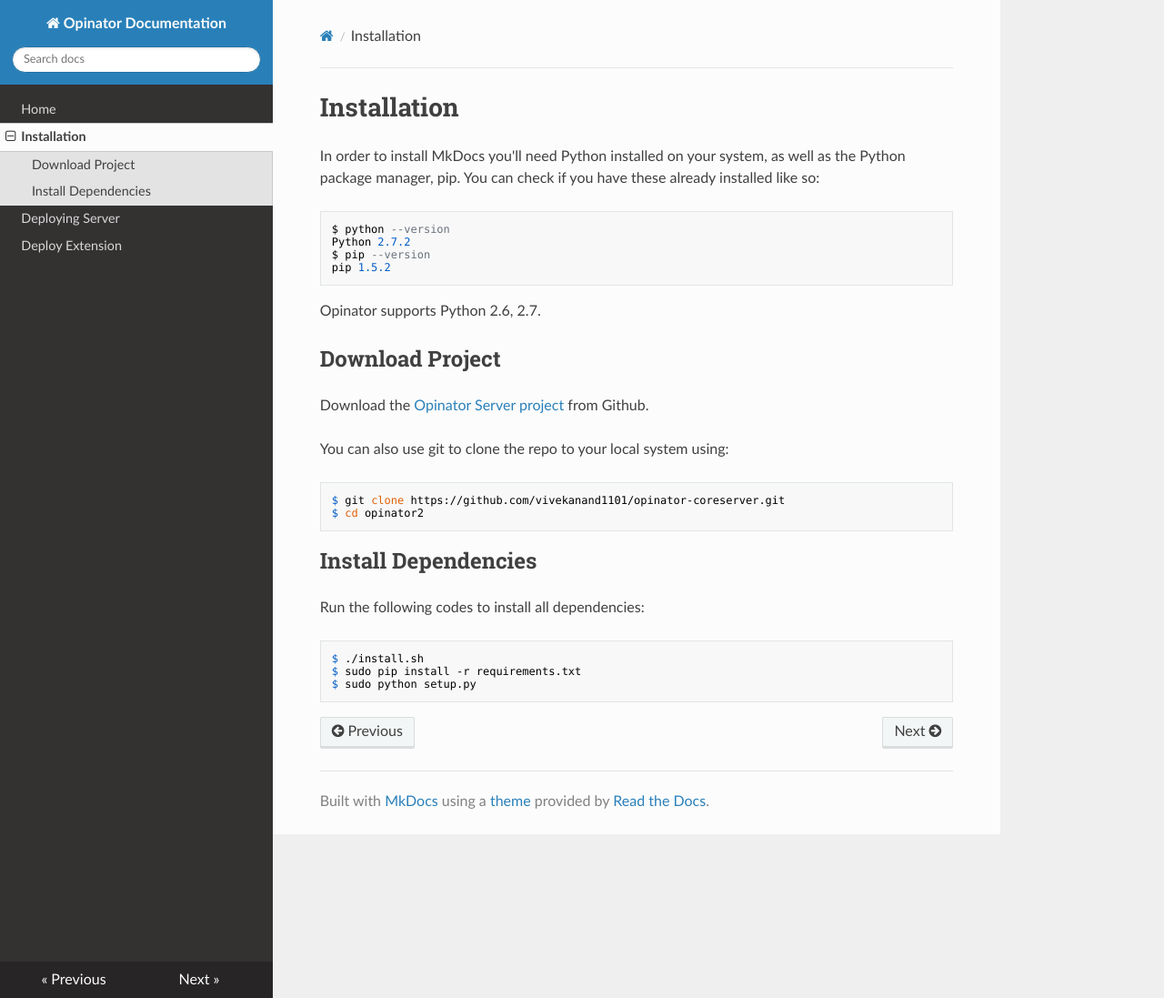
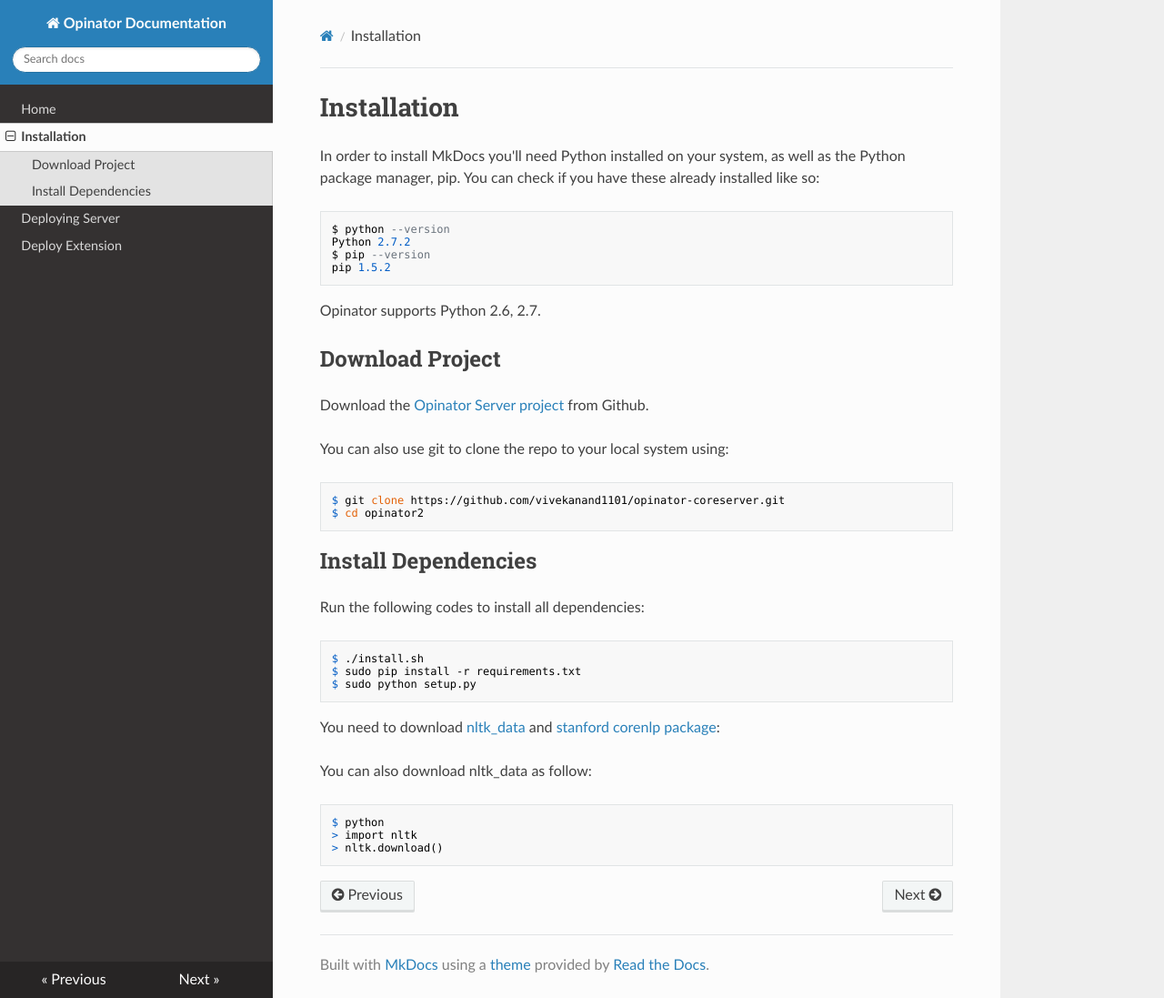
Before and after one commit to SaptakS/apercis-docs, an MkDocs documentation site: the page built from docs/install.md, in a window 1280 px wide and 1097 px high. Shown: the whole window at 91% size. Built offline with MkDocs 1.6.1, drawn with Linux system fonts in a browser that asks for light colours; nearby versions of some CDN libraries; old or Windows-style settings are respelled for this version of MkDocs.

Commit message:
Update install.md

````diff
--- a/docs/install.md
+++ b/docs/install.md
@@ -28,3 +28,12 @@
 $ sudo pip install -r requirements.txt
 $ sudo python setup.py
 ```
+
+You need to download [nltk_data](https://drive.google.com/open?id=0B61cpCJqkzqveFhsOTdVSVZwb1E) and [stanford corenlp package](https://drive.google.com/open?id=0B61cpCJqkzqvVi1RNFNYLWVXTG8):
+
+You can also download nltk_data as follow:
+```
+$ python
+> import nltk
+> nltk.download()
+```
````
